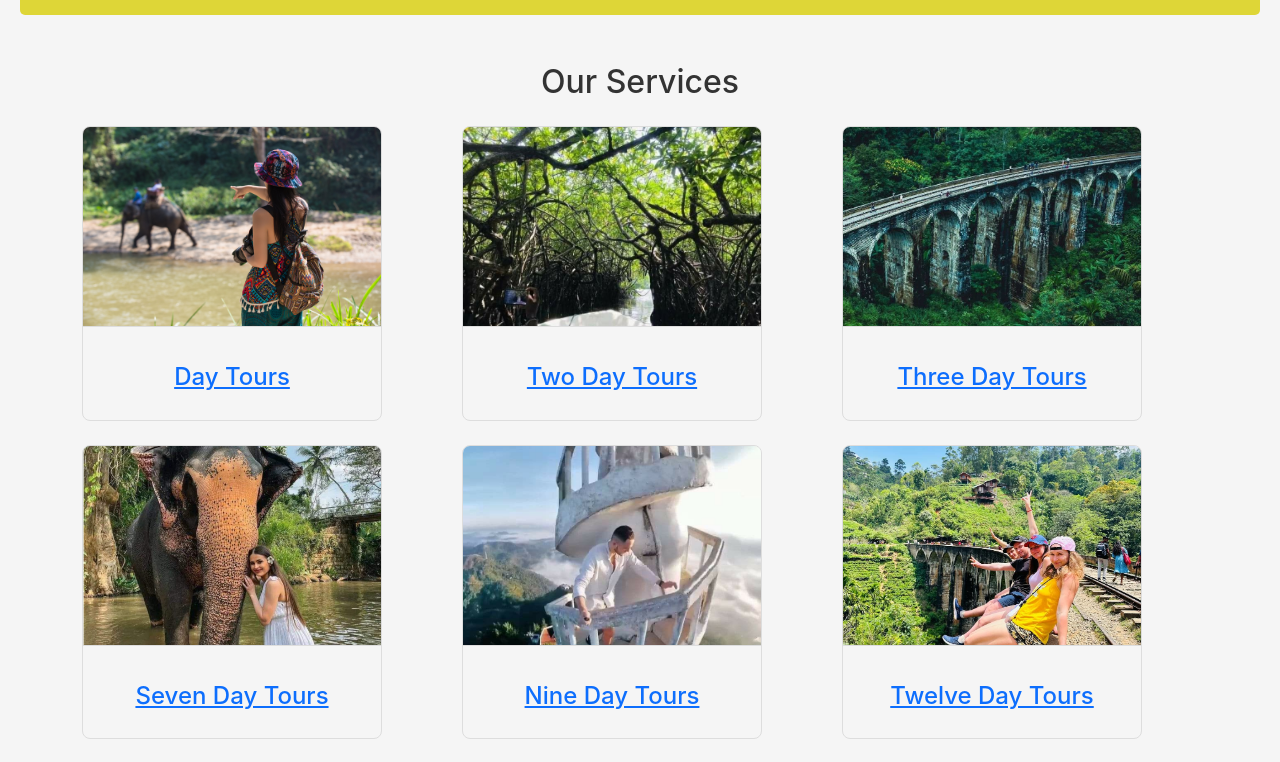
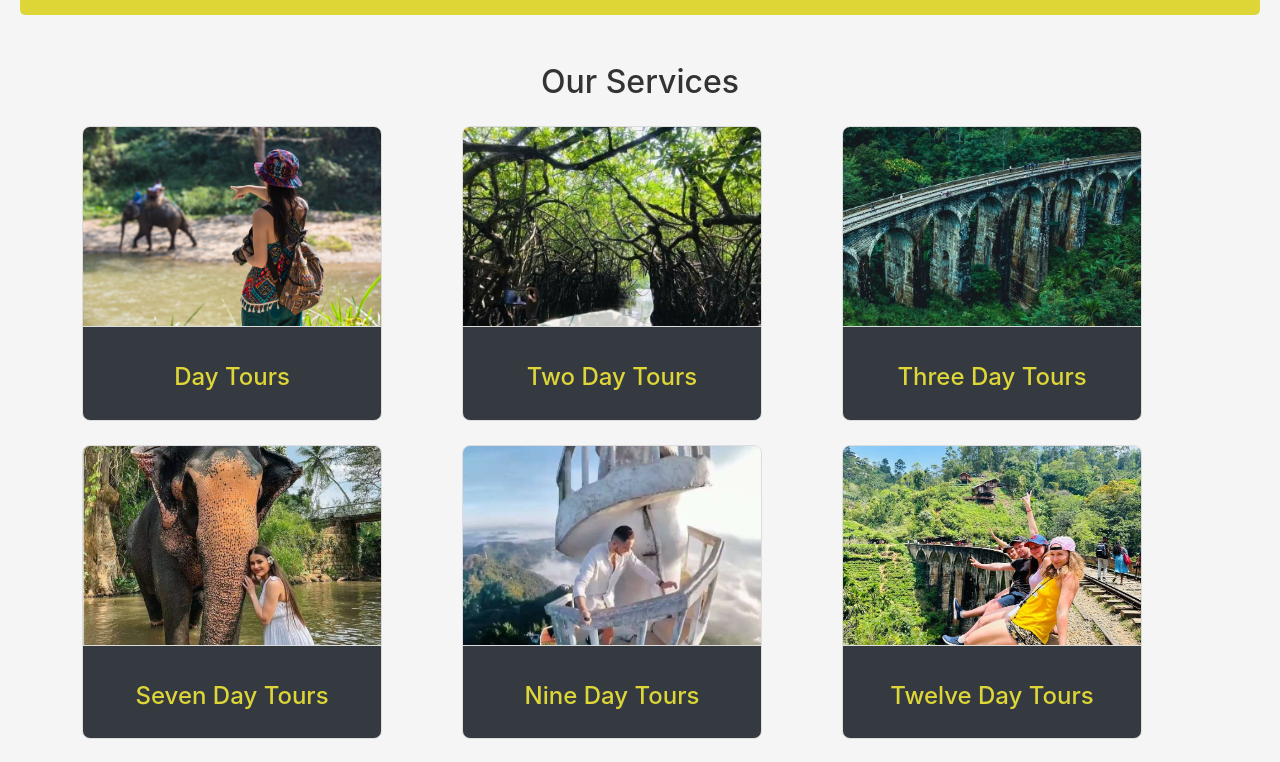
Before and after one commit to HansaSandamal/links-taxi, a React (Create React App) app: page / in a window 1280 px wide. Shown: the part 651-1413 px from the top of the page. Built offline with nearby package versions, Linux system fonts and the light colour scheme.

Commit message:
do changes

```diff
--- a/src/views/ServicesView/_ServicesView.css
+++ b/src/views/ServicesView/_ServicesView.css
@@ -27,9 +27,16 @@
 /* Card body styles */
 .card-body {
     padding: 20px;
+    background-color: #343a40;
+    color: #ded637;
 }
 
 /* Page title styles */
 h2 {
     color: #333;
 }
+
+a {
+    text-decoration: none; /* Remove underline */
+    color: inherit; /* Inherit text color from parent */
+}
```
